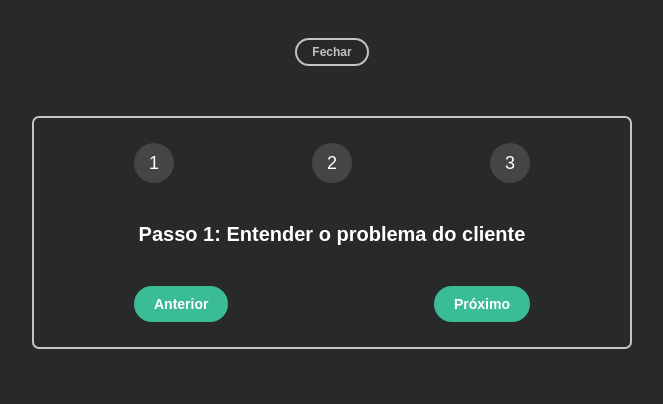
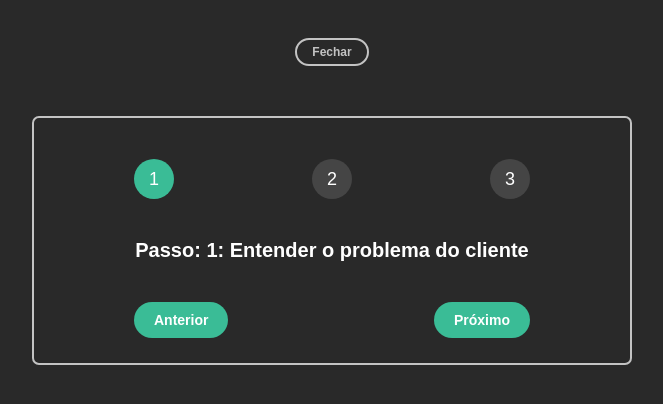
Before and after one commit to orlandopdj/bateria-exercicio03, a React (Vite) app: page / in a window 1280 px wide. Shown: the top 404 px of the page, without its empty margins (308-971 px from the left). Built offline with nearby package versions, Linux system fonts and the light colour scheme.

Commit message:
✅ Clique em próximo: passo e mensagem exibidos em tela, e se clicar em Anterior, retorno e mensagem é exibida na tela

```diff
--- a/src/app.jsx
+++ b/src/app.jsx
@@ -18,34 +18,37 @@ const steps = [
 const App = () => {
 
     const [actived, setActived] = useState('')
+    const [step, setStep] = useState(1)
     const [sholdBeOpen, setSholdBeOpen] = useState(true)
 
     console.log(sholdBeOpen, '<- estado')
-    const handleClickCloseButton = (e) => setSholdBeOpen((s) => !s)
-    const handleClickBackButton = (e) => console.log(e.target.textContent)
-    const handleClickNextButton = (e) => console.log(e.target.textContent)
+    const handleClickCloseButton = () => setSholdBeOpen((s) => !s)
+    const handleClickBackButton = () => setStep((s) => s - 1)
+    const handleClickNextButton = () => setStep((s) => s + 1)
     return (
         <>
             <div className="container-close">
                 <button onClick={handleClickCloseButton} className="close">{sholdBeOpen ? 'Fechar' : 'Abrir'}</button>
             </div>
 
-            {sholdBeOpen &&
+            {sholdBeOpen && (
                 <div className="steps">
-                    <div className="numbers">
-                        <div className={actived}>1</div>
-                        <div className={actived}>2</div>
-                        <div className={actived}>3</div>
-                    </div>
+                    <ul className="numbers">
+                        {steps.map((item, i) => (
+                            <li className={i + 1 === step ? 'active' : ''} key={item.id}>{i + 1}</li>
+                        ))}
+                    </ul>
 
-                    <p className="message">Passo 1: Entender o problema do cliente</p>
+                    <p className="message">
+                        Passo: {step}: {steps[step - 1].description}
+                    </p>
 
                     <div className="buttons">
                         <button onClick={handleClickBackButton}>Anterior</button>
                         <button onClick={handleClickNextButton}>Próximo</button>
                     </div>
 
-                </div>}
+                </div>)}
         </>
     )
 }
--- a/src/index.css
+++ b/src/index.css
@@ -20,9 +20,10 @@
   .numbers {
     display: flex;
     justify-content: space-between;
+    padding: 0;
   }
 
-  .numbers > div {
+  .numbers > li {
     height: 40px;
     aspect-ratio: 1;
     background-color: #454545;
```
